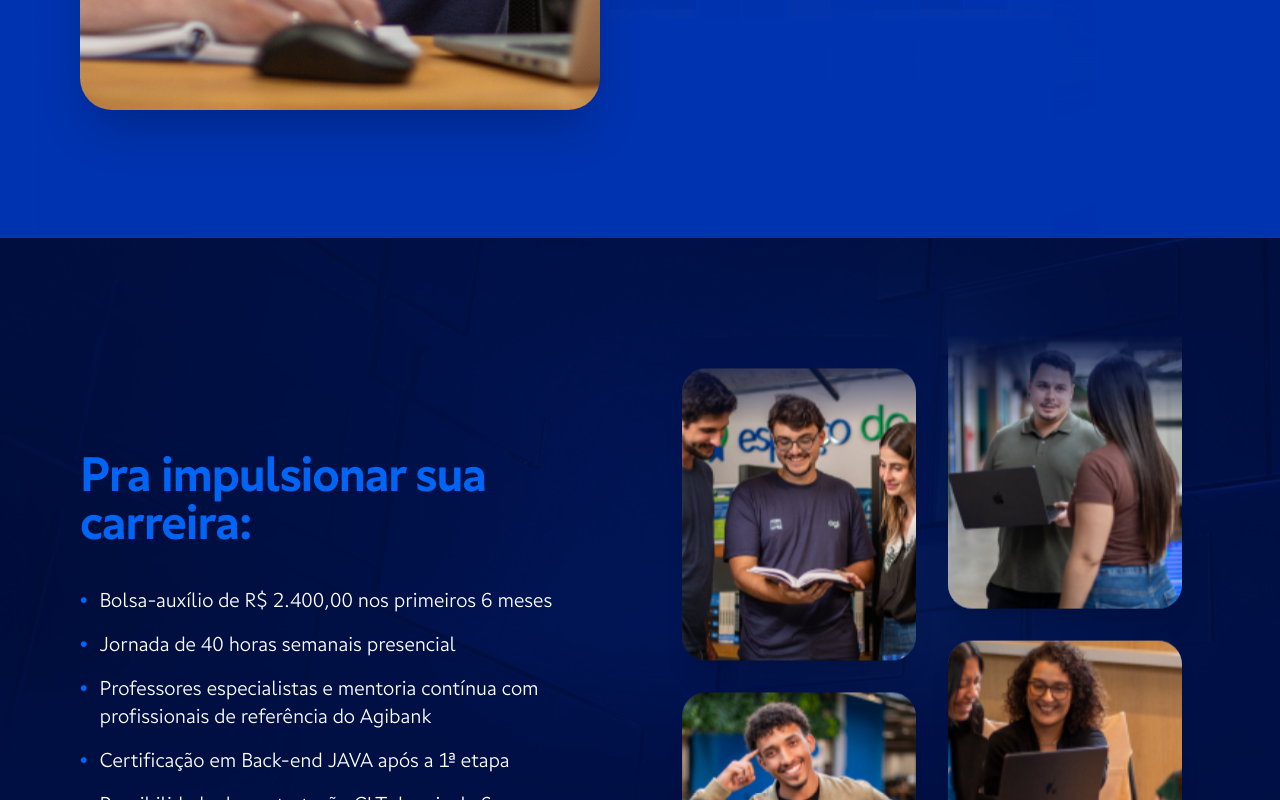
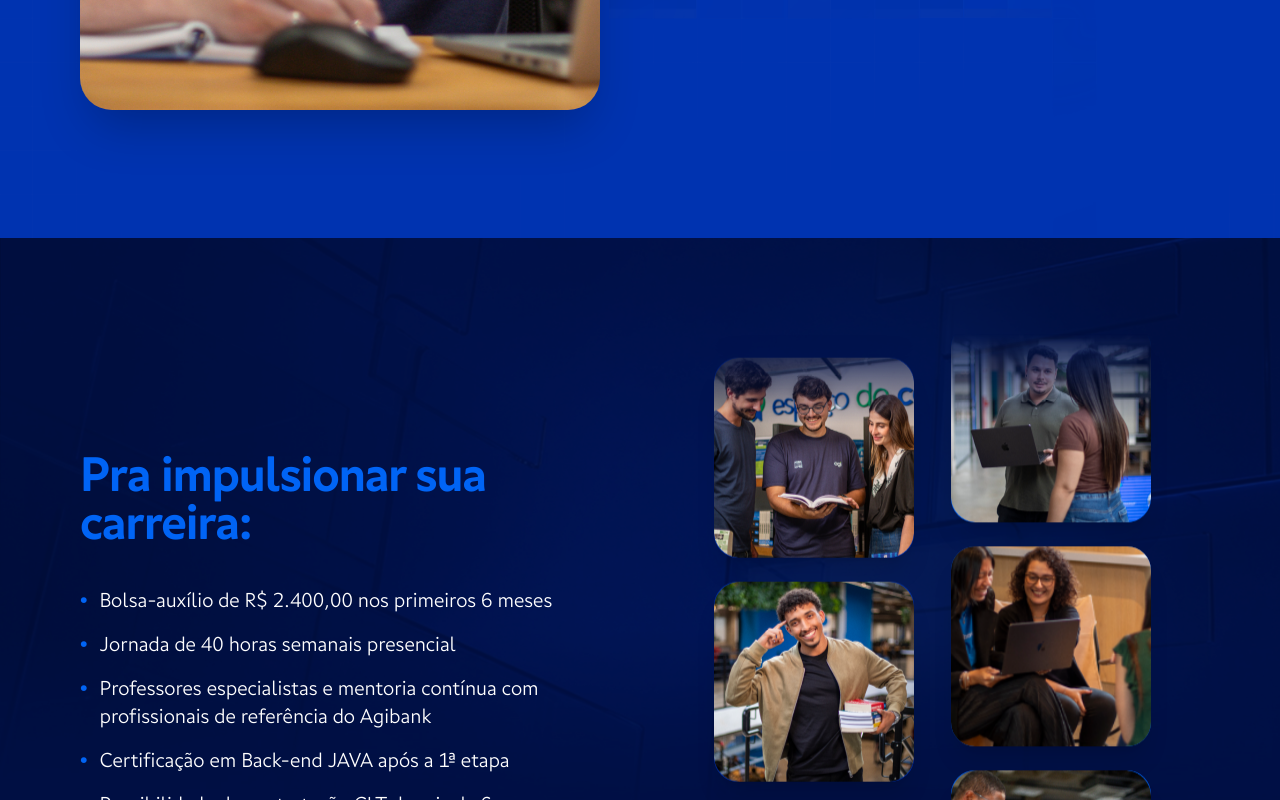
Before and after one commit to Uriel3coletivo/formacao-devs-ia, a Next.js app: page / in a window 1280 px wide. Shown: the part 4840-5640 px from the top of the page. Built offline with nearby package versions, Linux system fonts and the light colour scheme.

Commit message:
Update Beneficios.jsx

```diff
--- a/src/components/Beneficios.jsx
+++ b/src/components/Beneficios.jsx
@@ -42,7 +42,6 @@ export default function Beneficios() {
       <div className="container-custom relative z-10">
         <div className="grid lg:grid-cols-12 gap-12 items-center">
 
-          {/* LADO ESQUERDO: Textos */}
           <motion.div
             initial={{ opacity: 0, y: 30 }}
             whileInView={{ opacity: 1, y: 0 }}
@@ -84,25 +83,26 @@ export default function Beneficios() {
             </motion.ul>
           </motion.div>
 
-          {/* LADO DIREITO: Carrossel Infinito Duplo */}
+          {/* CARROSSEL AJUSTADO PARA IMAGENS 200x200 */}
           <div
             className="col-span-12 lg:col-span-6 relative h-[500px] md:h-[600px] overflow-hidden flex justify-center"
             style={{ maskImage: 'linear-gradient(to bottom, transparent 0%, black 15%, black 85%, transparent 100%)', WebkitMaskImage: 'linear-gradient(to bottom, transparent 0%, black 15%, black 85%, transparent 100%)' }}
           >
-            <div className="grid grid-cols-2 gap-4 md:gap-8 h-full w-full max-w-[500px]">
+            <div className="grid grid-cols-2 gap-4 md:gap-6 h-full w-full max-w-[450px]">
 
-              <div className="flex flex-col gap-4 md:gap-8 animate-scroll-up">
+              <div className="flex flex-col gap-4 md:gap-6 animate-scroll-up">
                 {[...col1Images, ...col1Images].map((img, index) => (
-                  <div key={index} className="w-full aspect-[4/5] rounded-[24px] overflow-hidden shadow-xl bg-[#0033b0]">
-                    <img src={`/images/${img}`} alt="Rotina Agibank" className="w-full h-full object-cover" onError={(e) => { e.target.src = `https://placehold.co/400x500/0033b0/ffffff?text=Foto+${(index % 4) + 1}` }} />
+                  // aspect-square garante que seja 1:1, max-w-[200px] garante que não estique!
+                  <div key={index} className="w-full max-w-[200px] mx-auto aspect-square rounded-[24px] overflow-hidden shadow-xl bg-[#0033b0]">
+                    <img src={`/images/${img}`} alt="Rotina Agibank" className="w-full h-full object-cover" onError={(e) => { e.target.src = `https://placehold.co/200x200/0033b0/ffffff?text=Foto+${(index % 4) + 1}` }} />
                   </div>
                 ))}
               </div>
 
-              <div className="flex flex-col gap-4 md:gap-8 animate-scroll-down">
+              <div className="flex flex-col gap-4 md:gap-6 animate-scroll-down">
                 {[...col2Images, ...col2Images].map((img, index) => (
-                  <div key={index} className="w-full aspect-[4/5] rounded-[24px] overflow-hidden shadow-xl bg-[#0064f5]">
-                    <img src={`/images/${img}`} alt="Rotina Agibank" className="w-full h-full object-cover" onError={(e) => { e.target.src = `https://placehold.co/400x500/0064f5/ffffff?text=Foto+${(index % 4) + 5}` }} />
+                  <div key={index} className="w-full max-w-[200px] mx-auto aspect-square rounded-[24px] overflow-hidden shadow-xl bg-[#0064f5]">
+                    <img src={`/images/${img}`} alt="Rotina Agibank" className="w-full h-full object-cover" onError={(e) => { e.target.src = `https://placehold.co/200x200/0064f5/ffffff?text=Foto+${(index % 4) + 5}` }} />
                   </div>
                 ))}
               </div>
@@ -113,8 +113,6 @@ export default function Beneficios() {
         </div>
       </div>
 
-      {/* CÓDIGO FLUTUANTE */}
-      {/* Ancorado pelo TOP (top-[80%]) em vez de bottom, garantindo distância segura do texto */}
       <motion.div
         animate={{ x: mousePosition.x * 0.8, y: mousePosition.y * 0.8 }}
         transition={{ type: "spring", stiffness: 50, damping: 20 }}
```
